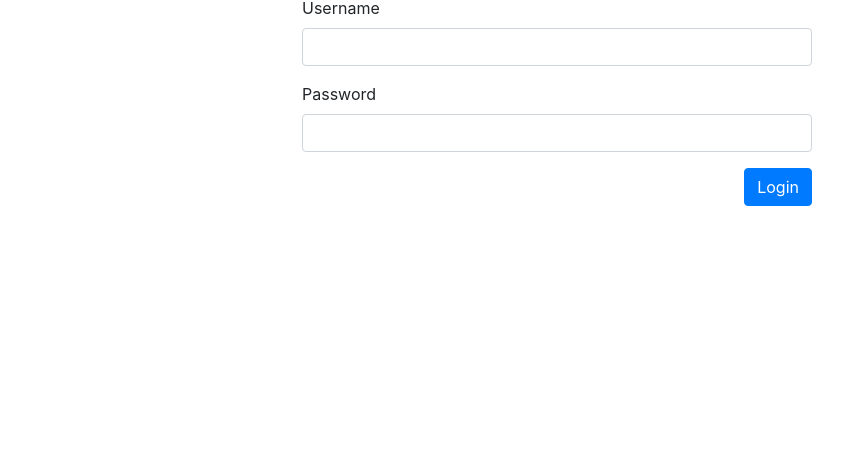
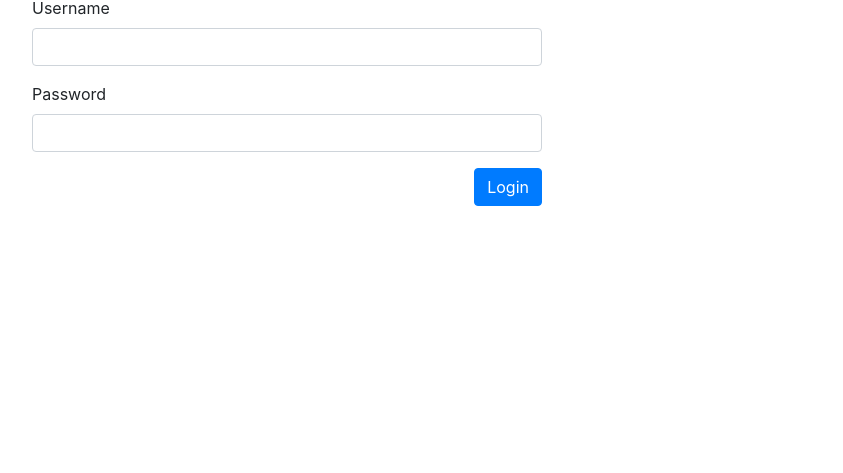
Before and after one commit to basitk41/html-bootstrap-user-crud-app, a plain HTML site: page index.html in a window 1280 px wide. Shown: the part 327-800 px from the top of the page, without its empty margins (83-926 px from the left). Drawn offline with nearby package versions, Linux system fonts and the light colour scheme.

Commit message:
Update index.html

```diff
--- a/index.html
+++ b/index.html
@@ -31,7 +31,7 @@
           style="height: 100vh"
         >
           <div class="col-sm-12">
-            <div class="col-sm-12 col-md-6 offset-3">
+            <div class="col-sm-12 col-md-6 md:offset-3">
               <h1>Login</h1>
               <div class="form-group">
                 <label for="username">Username</label>
```
